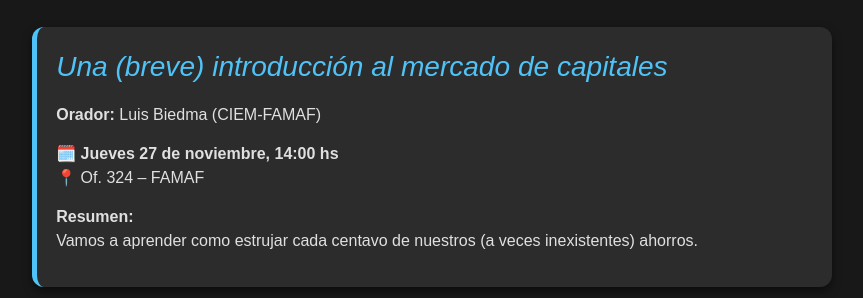
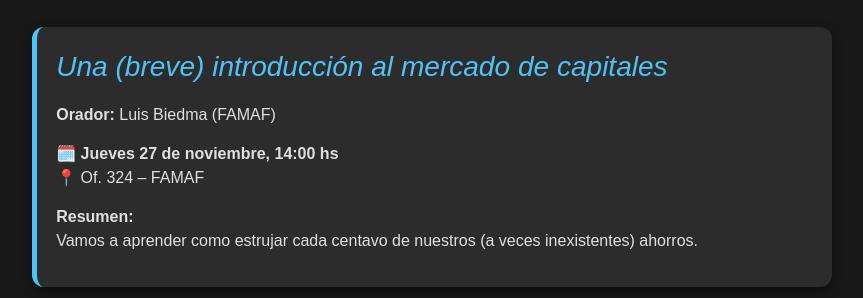
Before and after one commit to nicolasvazquez95/seminarios324, a Jekyll site: the page built from index.md, in a window 1280 px wide and 900 px high, scrolled down 486 px. Shown: the part 154-452 px from the top of the window, without its empty margins (208-1071 px from the left). Built offline with Jekyll 4.4.1, drawn with Linux system fonts in a browser that asks for light colours.

Commit message:
Update speaker details for "Una (breve) introducción al mercado de capitales"

```diff
--- a/index.md
+++ b/index.md
@@ -22,7 +22,7 @@ Aquí vas a encontrar la información sobre el próximo seminario y un archivo d
 
 <div style="background:#2c2c2c; border-left:5px solid #4fc3f7; border-radius:12px; padding:1.2em; margin:1.5em 0; color:#e0e0e0; font-family: sans-serif; box-shadow: 0 4px 10px rgba(0,0,0,0.5);">
   <h3><em style="color:#4fc3f7; font-size:1.5em;">Una (breve) introducción al mercado de capitales</em></h3>
-  <p><strong>Orador:</strong> Luis Biedma (CIEM-FAMAF)</p>
+  <p><strong>Orador:</strong> Luis Biedma (FAMAF)</p>
   <p>🗓️ <strong>Jueves 27 de noviembre, 14:00 hs</strong><br>
      📍 Of. 324 – FAMAF</p>
   <p><strong>Resumen:</strong><br>
```
